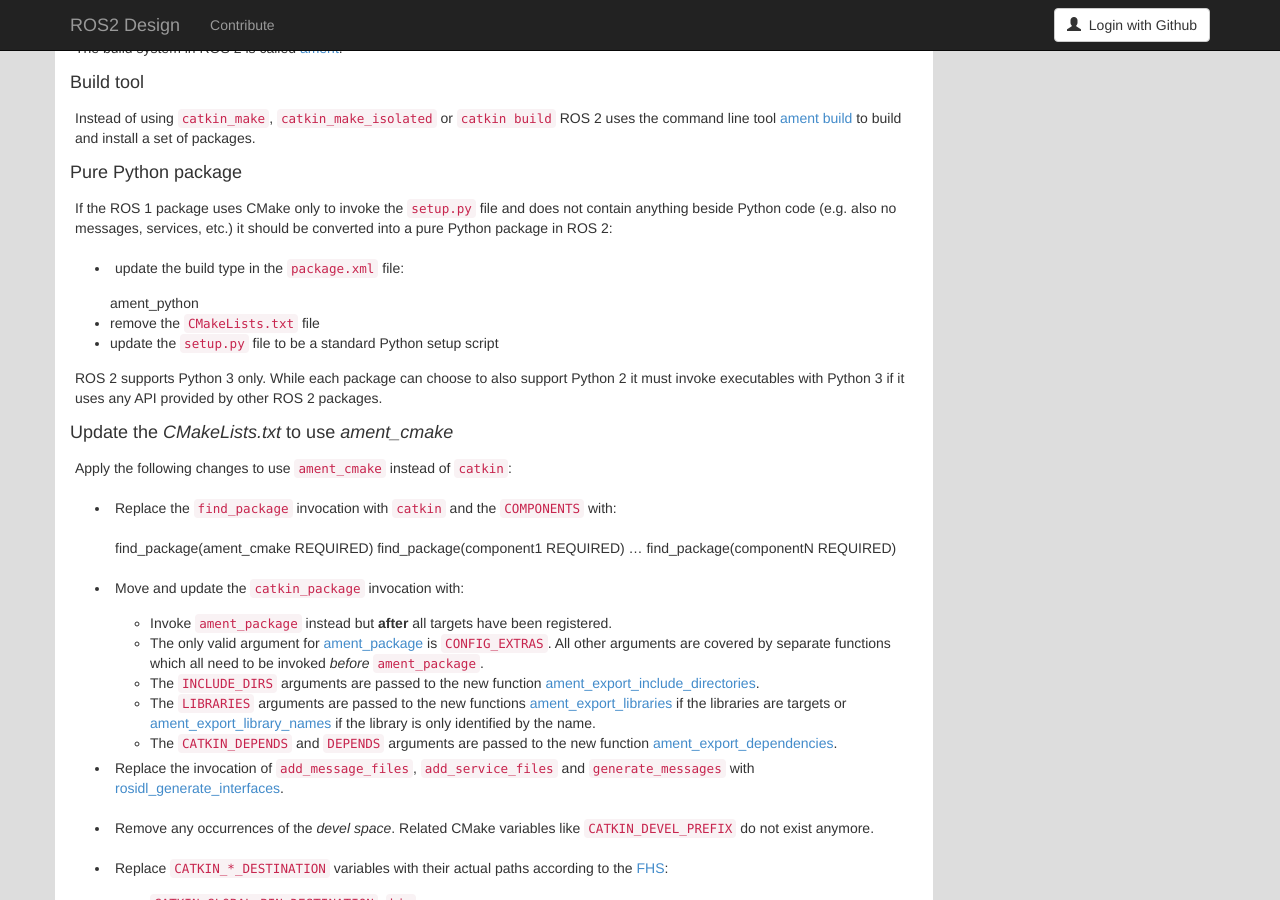
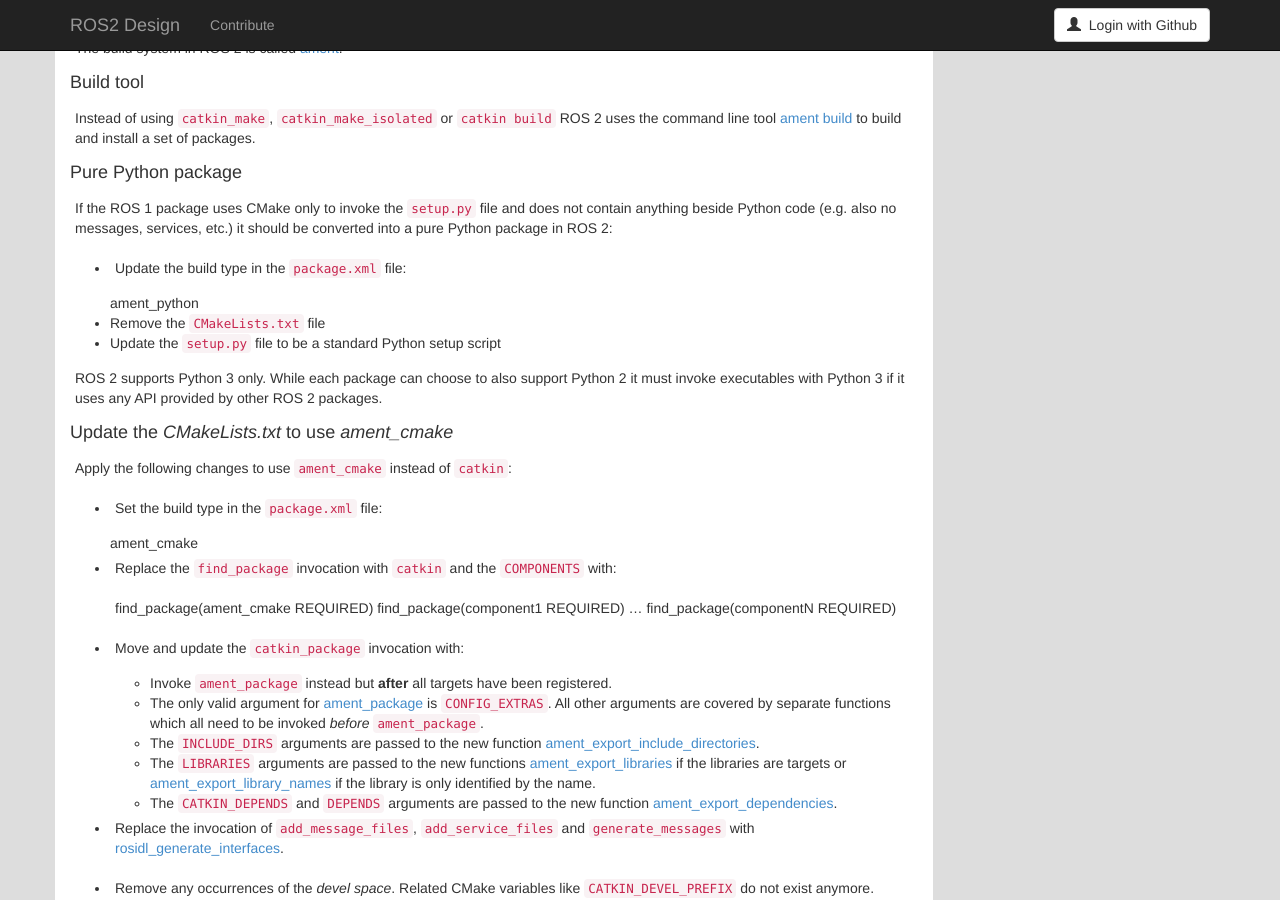
Before and after one commit to ros2/design, a Jekyll site: the page built from articles/200_migration_guide_from_ros1.md, in a window 1280 px wide and 900 px high, scrolled down 864 px. Built offline with Jekyll 4.4.1, drawn with Linux system fonts in a browser that asks for light colours; nearby versions of some CDN libraries.

Commit message:
add mandatory build_type to migration article

```diff
--- a/articles/200_migration_guide_from_ros1.md
+++ b/articles/200_migration_guide_from_ros1.md
@@ -67,14 +67,14 @@
 
 If the ROS 1 package uses CMake only to invoke the `setup.py` file and does not contain anything beside Python code (e.g. also no messages, services, etc.) it should be converted into a pure Python package in ROS 2:
 
-* update the build type in the `package.xml` file:
+* Update the build type in the `package.xml` file:
 
     <export>
       <build_type>ament_python</build_type>
     </export>
 
-* remove the `CMakeLists.txt` file
-* update the `setup.py` file to be a standard Python setup script
+* Remove the `CMakeLists.txt` file
+* Update the `setup.py` file to be a standard Python setup script
 
 ROS 2 supports Python 3 only.
 While each package can choose to also support Python 2 it must invoke executables with Python 3 if it uses any API provided by other ROS 2 packages.
@@ -83,6 +83,12 @@
 #### Update the *CMakeLists.txt* to use *ament_cmake*
 
 Apply the following changes to use `ament_cmake` instead of `catkin`:
+
+* Set the build type in the `package.xml` file:
+
+    <export>
+      <build_type>ament_cmake</build_type>
+    </export>
 
 * Replace the `find_package` invocation with `catkin` and the `COMPONENTS` with:
 
```
